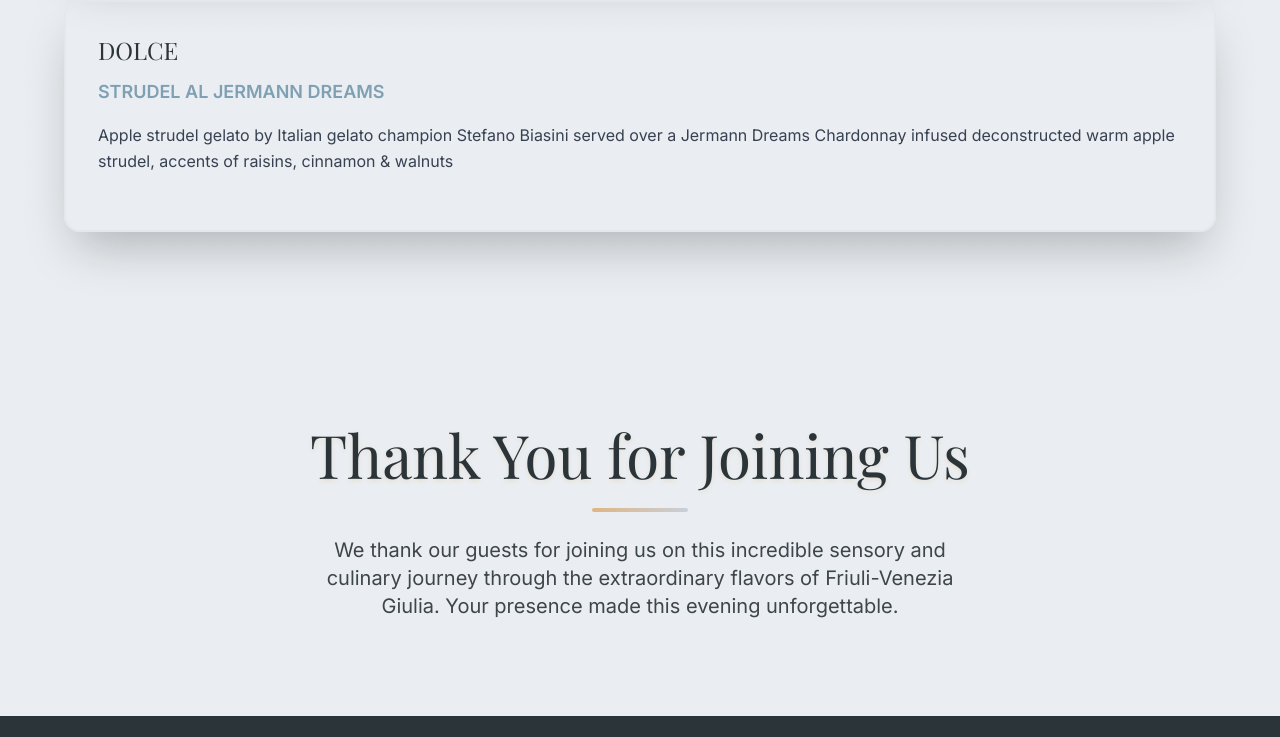
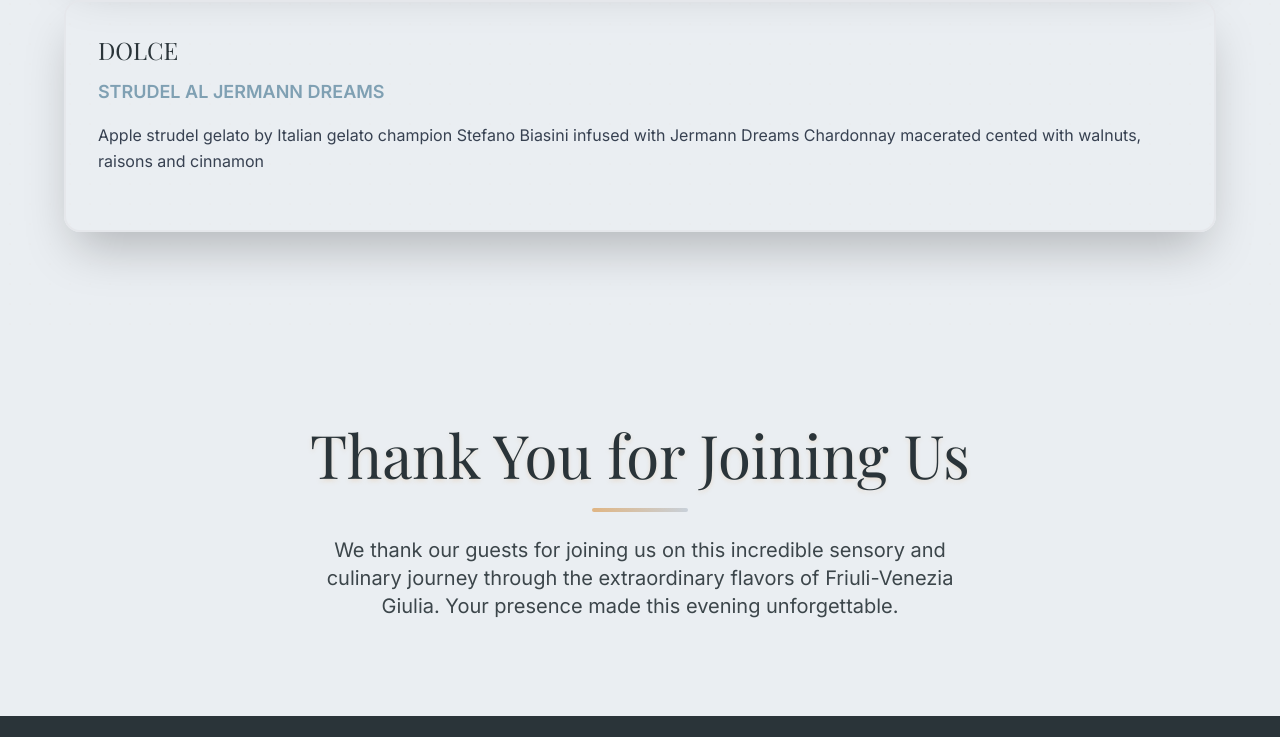
Before and after one commit to S4ng4/An-Evening-In-Friuli, a plain HTML site: page index.html in a window 1280 px wide. Shown: the part 3600-4337 px from the top of the page. Drawn offline with nearby package versions, Linux system fonts and the light colour scheme; a web font is replaced by a local one.

Commit message:
Update index.html

```diff
--- a/index.html
+++ b/index.html
@@ -611,7 +611,7 @@
                     <h3 class="font-serif text-2xl text-midnight-rock mb-3">DOLCE</h3>
                     <h4 class="font-semibold text-glacier-blue text-lg mb-4">STRUDEL AL JERMANN DREAMS</h4>
                     <p class="text-gray-700 leading-relaxed mb-6">
-                        Apple strudel gelato by Italian gelato champion Stefano Biasini served over a Jermann Dreams Chardonnay infused deconstructed warm apple strudel, accents of raisins, cinnamon & walnuts
+                        Apple strudel gelato by Italian gelato champion Stefano Biasini infused with Jermann Dreams Chardonnay macerated cented with walnuts, raisons and cinnamon
                     </p>
                 </div>
             </div>
```
